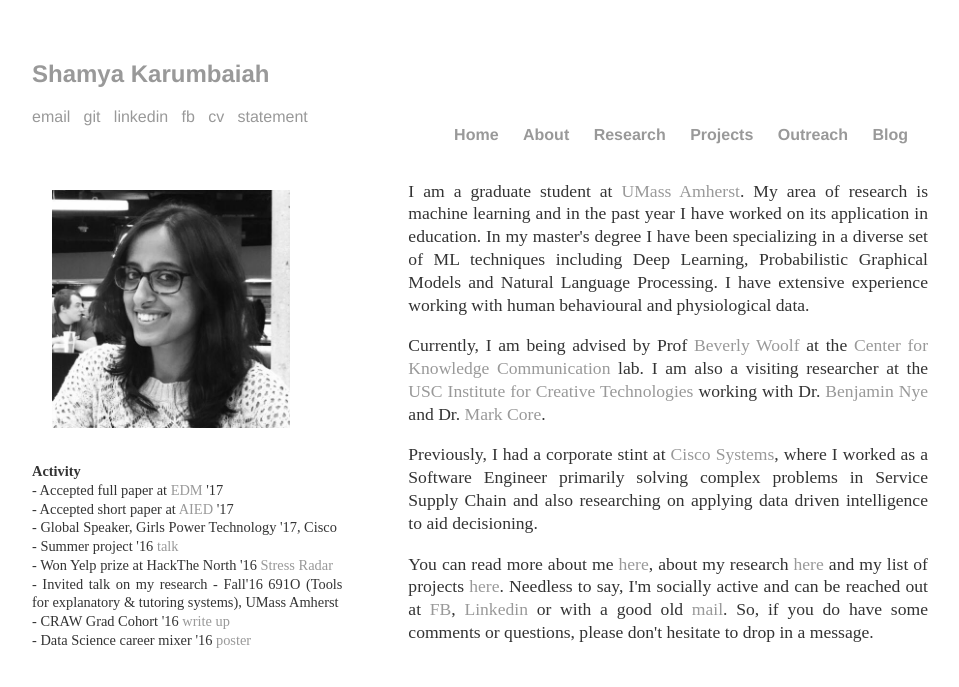
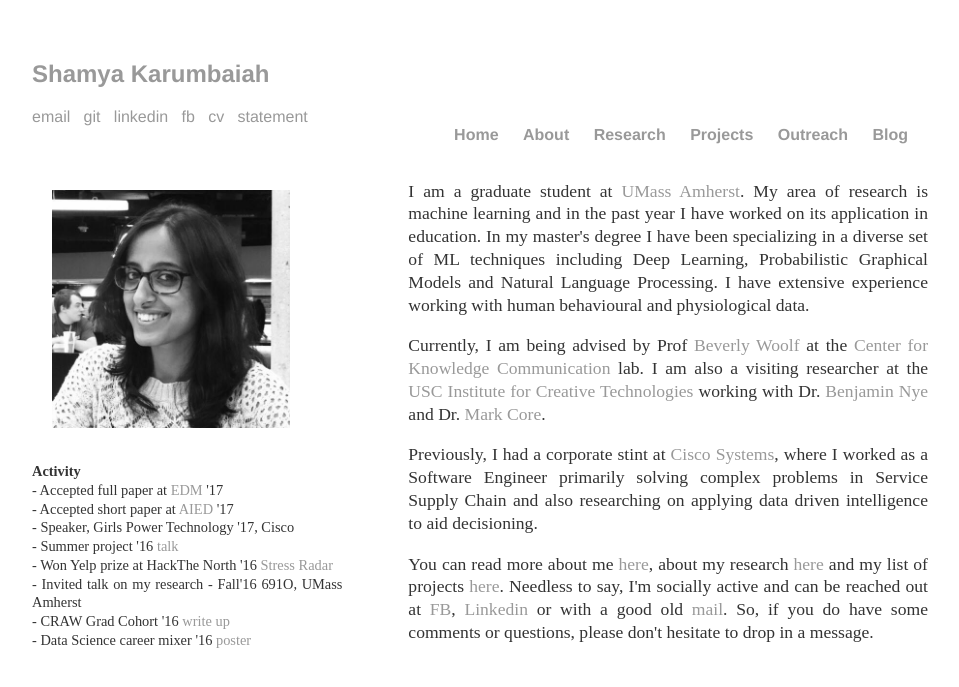
Before and after one commit to Shamya/shamyatest.github.io, a Jekyll site: the page built from index.html, in a window 1280 px wide. Shown: the top 687 px of the page, without its empty margins (160-1119 px from the left). Built offline with Jekyll 4.4.1, drawn with Linux system fonts in a browser that asks for light colours.

Commit message:
Update index.html

```diff
--- a/index.html
+++ b/index.html
@@ -10,10 +10,10 @@ title: Shamya Karumbaiah
 <p style="margin:20px 30px 20px 0px;font-size:90%"><b>Activity</b>  <br>
   - Accepted full paper at <a href ="http://educationaldatamining.org/EDM2017/">EDM</a> '17<br>
   - Accepted short paper at <a href ="http://119.97.166.163/">AIED</a> '17 <br>
-  - Global Speaker, Girls Power Technology '17, Cisco <br>
+  - Speaker, Girls Power Technology '17, Cisco <br>
   - Summer project '16 <a href ="https://vimeo.com/178362096">talk</a> <br>
   - Won Yelp prize at HackThe North '16 <a href ="http://devpost.com/software/hackthenorth2016-3xg5le">Stress Radar</a><br>
-  - Invited talk on my research - Fall'16 691O (Tools for explanatory & tutoring systems), UMass Amherst<br>
+  - Invited talk on my research - Fall'16 691O, UMass Amherst<br>
   - CRAW Grad Cohort '16<a href ="http://cswomenumass.github.io/grad-cohort/2016/04/25/Grad-Cohort-Report.html"> write up</a><br>
   - Data Science career mixer '16<a href="https://drive.google.com/open?id=0Bz8URmIw_ZdjbkdmUktmSzFaNlU"> poster</a>
 </p>
```
